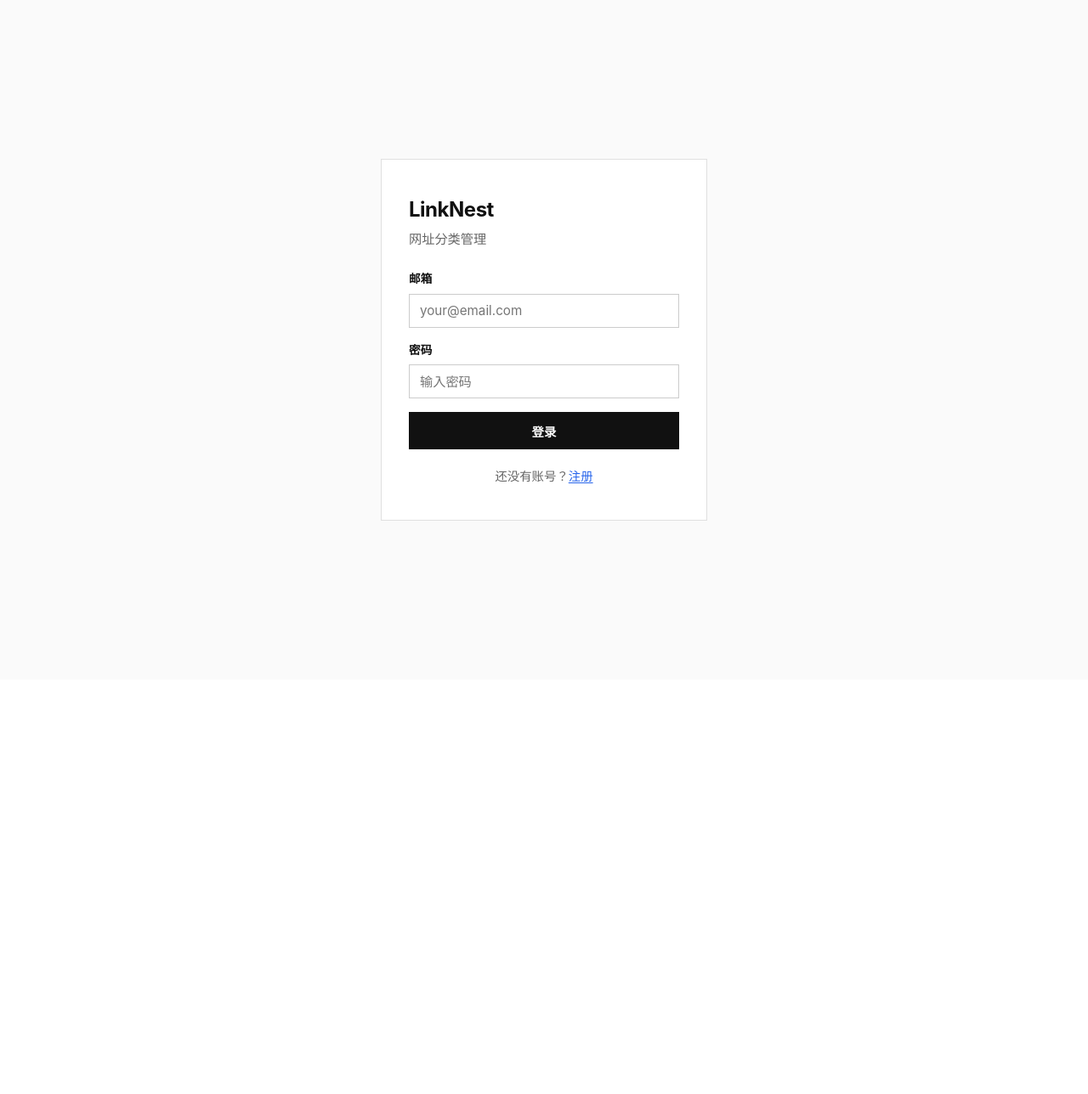
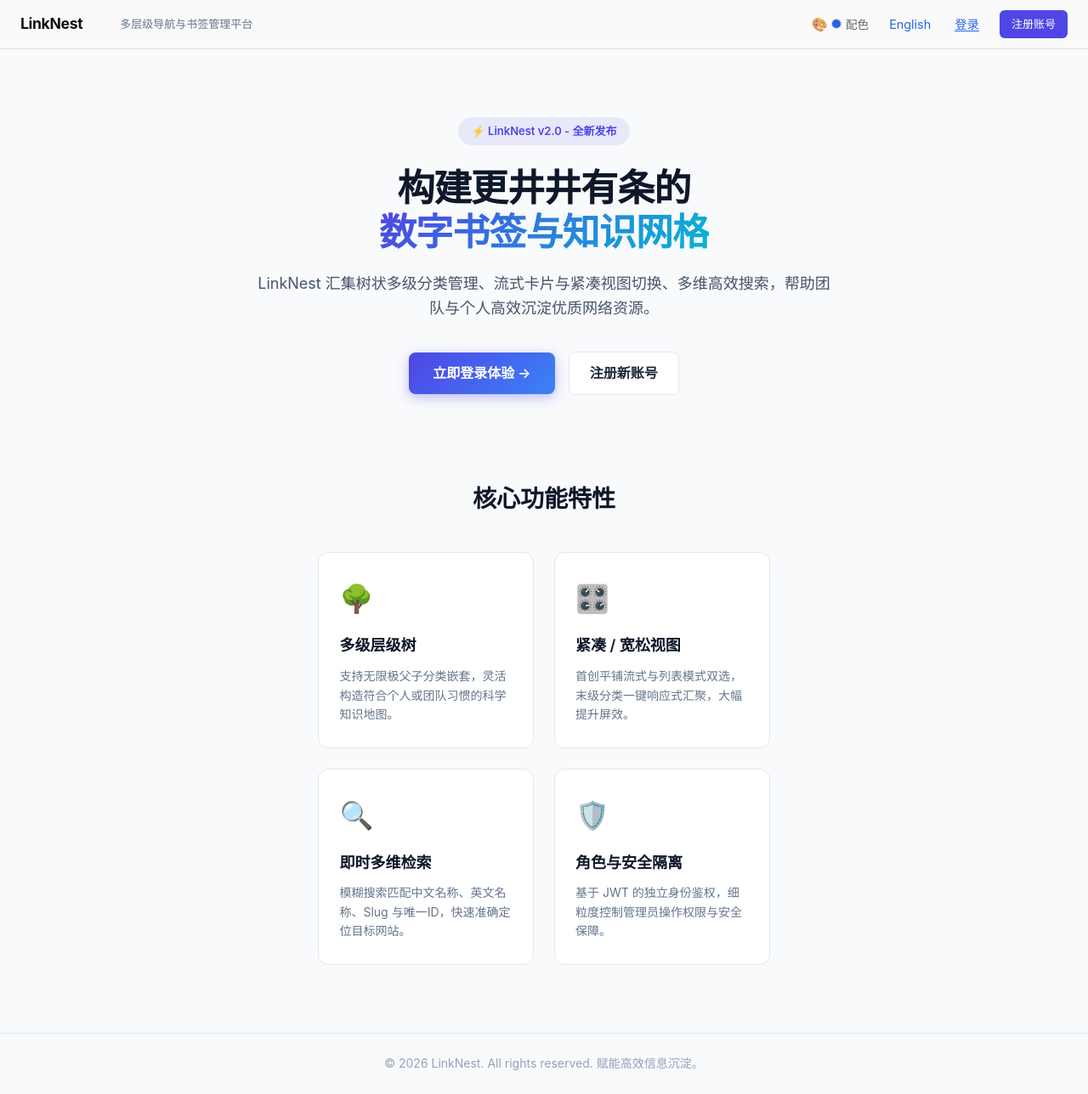
Before and after one commit to shange6/linknest, a Vue app in the folder frontend/: page / in a window 1280 px wide. Before the commit this address led to /login. Shown: the whole page at 85% size. Before the commit the page ends 800 px from the top, so only its background shows below. Built offline with nearby package versions, Linux system fonts and the light colour scheme.

Commit message:
移动bookmarks页面位置

```diff
--- a/frontend/src/router/index.js
+++ b/frontend/src/router/index.js
@@ -2,12 +2,14 @@
 import LoginView from '../views/LoginView.vue'
 import RegisterView from '../views/RegisterView.vue'
 import HomeView from '../views/HomeView.vue'
+import BookmarksView from '../views/BookmarksView.vue'
 import CategoryManagerView from '../views/CategoryManagerView.vue'
 
 const routes = [
+  { path: '/', name: 'home', component: HomeView },
   { path: '/login', name: 'login', component: LoginView },
   { path: '/register', name: 'register', component: RegisterView },
-  { path: '/', name: 'home', component: HomeView, meta: { requiresAuth: true } },
+  { path: '/admin/bookmarks', name: 'bookmarks', component: BookmarksView, meta: { requiresAuth: true, requiresAdmin: true } },
   { path: '/admin/categories', name: 'category-manager', component: CategoryManagerView, meta: { requiresAuth: true, requiresAdmin: true } },
 ]
 
--- /dev/null
+++ b/frontend/src/views/BookmarksView.vue
@@ -0,0 +1,115 @@
+<template>
+  <div class="home">
+    <header class="app-header">
+      <div class="header-left">
+        <router-link to="/" class="logo-link">
+          <h1 class="logo">LinkNest</h1>
+        </router-link>
+        <nav class="header-nav">
+          <router-link to="/admin/bookmarks" class="nav-item active">书签</router-link>
+          <router-link v-if="auth.isAdmin" to="/admin/categories" class="nav-item">分类管理</router-link>
+        </nav>
+      </div>
+      <div class="header-right">
+        <ColorThemeSelector />
+        <button @click="auth.setLocale(auth.locale === 'zh' ? 'en' : 'zh')" class="btn-text" style="margin-right: 12px;">
+          {{ auth.locale === 'zh' ? 'English' : '中文' }}
+        </button>
+        <span class="user-info">{{ auth.username }} <span class="badge-admin" v-if="auth.isAdmin">管理员</span></span>
+        <button @click="handleLogout" class="btn-text">登出</button>
+      </div>
+    </header>
+
+    <div class="main-layout">
+      <aside class="sidebar">
+        <div class="sidebar-header">
+          <h2 class="sidebar-title">书签分类</h2>
+          <button v-if="categoryStore.selectedNode" @click="categoryStore.clearSelection(); bookmarkStore.setCategoryFilter(null)" class="btn-text-sm">
+            清除筛选
+          </button>
+        </div>
+        <div class="category-tree" v-if="!categoryStore.loading">
+          <CategoryNode
+            v-for="node in categoryStore.tree"
+            :key="node.id"
+            :node="node"
+            :depth="0"
+          />
+        </div>
+        <p v-else class="loading-text">加载分类中...</p>
+      </aside>
+
+      <main class="content">
+        <BookmarkList />
+      </main>
+    </div>
+
+    <BookmarkEditor
+      v-if="editorVisible"
+      :editing="editingBookmark"
+      @close="closeEditor"
+      @saved="onSaved"
+    />
+  </div>
+</template>
+
+<script setup>
+import { ref, onMounted, provide } from 'vue'
+import { useRouter } from 'vue-router'
+import { useAuthStore } from '../stores/auth'
+import { useCategoryStore } from '../stores/categories'
+import { useBookmarkStore } from '../stores/bookmarks'
+import CategoryNode from '../components/CategoryNode.vue'
+import BookmarkList from '../components/BookmarkList.vue'
+import BookmarkEditor from '../components/BookmarkEditor.vue'
+import ColorThemeSelector from '../components/ColorThemeSelector.vue'
+
+const router = useRouter()
+const auth = useAuthStore()
+const categoryStore = useCategoryStore()
+const bookmarkStore = useBookmarkStore()
+
+const editorVisible = ref(false)
+const editingBookmark = ref(null)
+
+function openEditor(bookmark = null) {
+  editingBookmark.value = bookmark
+  editorVisible.value = true
+}
+function closeEditor() {
+  editorVisible.value = false
+  editingBookmark.value = null
+}
+function onSaved() {
+  closeEditor()
+  bookmarkStore.fetchBookmarks()
+}
+
+provide('openEditor', openEditor)
+provide('closeEditor', closeEditor)
+
+async function handleLogout() {
+  auth.logout()
+  router.push('/login')
+}
+
+onMounted(async () => {
+  await categoryStore.fetchTree()
+  await bookmarkStore.fetchBookmarks()
+})
+</script>
+
+<style scoped>
+.logo-link {
+  text-decoration: none;
+  color: inherit;
+}
+.badge-admin {
+  background-color: var(--primary-color, #4f46e5);
+  color: #fff;
+  font-size: 11px;
+  padding: 2px 6px;
+  border-radius: 4px;
+  margin-left: 4px;
+}
+</style>
--- a/frontend/src/views/CategoryManagerView.vue
+++ b/frontend/src/views/CategoryManagerView.vue
@@ -3,9 +3,11 @@
     <!-- Header Navigation -->
     <header class="app-header">
       <div class="header-left">
-        <h1 class="logo">LinkNest</h1>
+        <router-link to="/" class="logo-link">
+          <h1 class="logo">LinkNest</h1>
+        </router-link>
         <nav class="header-nav">
-          <router-link to="/" class="nav-item">书签</router-link>
+          <router-link to="/admin/bookmarks" class="nav-item">书签</router-link>
           <router-link to="/admin/categories" class="nav-item active">分类管理</router-link>
         </nav>
       </div>
--- a/frontend/src/views/homeview.vue
+++ b/frontend/src/views/homeview.vue
@@ -1,98 +1,293 @@
 <template>
-  <div class="home">
+  <div class="home-landing">
+    <!-- Header Navbar -->
     <header class="app-header">
       <div class="header-left">
         <h1 class="logo">LinkNest</h1>
-        <nav class="header-nav">
-          <a href="#" class="nav-item active">书签</a>
-          <router-link v-if="auth.isAdmin" to="/admin/categories" class="nav-item">分类管理</router-link>
-        </nav>
+        <span class="logo-sub">多层级导航与书签管理平台</span>
       </div>
       <div class="header-right">
         <ColorThemeSelector />
         <button @click="auth.setLocale(auth.locale === 'zh' ? 'en' : 'zh')" class="btn-text" style="margin-right: 12px;">
           {{ auth.locale === 'zh' ? 'English' : '中文' }}
         </button>
-        <span class="user-info">{{ auth.username }}</span>
-        <button @click="handleLogout" class="btn-text">登出</button>
+
+        <template v-if="auth.isLoggedIn">
+          <span class="user-greeting">欢迎，{{ auth.username }}</span>
+          <router-link v-if="auth.isAdmin" to="/admin/bookmarks" class="btn-primary-sm">
+            管理后台
+          </router-link>
+          <button @click="handleLogout" class="btn-text" style="margin-left: 12px;">登出</button>
+        </template>
+        <template v-else>
+          <router-link to="/login" class="btn-text" style="margin-right: 8px;">登录</router-link>
+          <router-link to="/register" class="btn-primary-sm">注册账号</router-link>
+        </template>
       </div>
     </header>
 
-    <div class="main-layout">
-      <aside class="sidebar">
-        <div class="sidebar-header">
-          <h2 class="sidebar-title">书签分类</h2>
-          <button v-if="categoryStore.selectedNode" @click="categoryStore.clearSelection(); bookmarkStore.setCategoryFilter(null)" class="btn-text-sm">
-            清除筛选
-          </button>
+    <!-- Hero Section -->
+    <section class="hero-section">
+      <div class="hero-content">
+        <div class="hero-badge">⚡ LinkNest v2.0 - 全新发布</div>
+        <h1 class="hero-title">构建更井井有条的<br /><span class="gradient-text">数字书签与知识网格</span></h1>
+        <p class="hero-desc">
+          LinkNest 汇集树状多级分类管理、流式卡片与紧凑视图切换、多维高效搜索，帮助团队与个人高效沉淀优质网络资源。
+        </p>
+
+        <div class="hero-actions">
+          <template v-if="auth.isLoggedIn">
+            <router-link v-if="auth.isAdmin" to="/admin/bookmarks" class="btn-hero-primary">
+              进入书签管理后台 →
+            </router-link>
+            <router-link v-if="auth.isAdmin" to="/admin/categories" class="btn-hero-secondary">
+              进入分类管理
+            </router-link>
+            <div v-else class="notice-box">
+              您可以联系管理员以获取后台管理授权
+            </div>
+          </template>
+          <template v-else>
+            <router-link to="/login" class="btn-hero-primary">立即登录体验 →</router-link>
+            <router-link to="/register" class="btn-hero-secondary">注册新账号</router-link>
+          </template>
         </div>
-        <div class="category-tree" v-if="!categoryStore.loading">
-          <CategoryNode
-            v-for="node in categoryStore.tree"
-            :key="node.id"
-            :node="node"
-            :depth="0"
-          />
+      </div>
+    </section>
+
+    <!-- Features Grid -->
+    <section class="features-section">
+      <h2 class="section-title">核心功能特性</h2>
+      <div class="features-grid">
+        <div class="feature-card">
+          <div class="feature-icon">🌳</div>
+          <h3>多级层级树</h3>
+          <p>支持无限极父子分类嵌套，灵活构造符合个人或团队习惯的科学知识地图。</p>
         </div>
-        <p v-else class="loading-text">加载分类中...</p>
-      </aside>
 
-      <main class="content">
-        <BookmarkList />
-      </main>
-    </div>
+        <div class="feature-card">
+          <div class="feature-icon">🎛️</div>
+          <h3>紧凑 / 宽松视图</h3>
+          <p>首创平铺流式与列表模式双选，末级分类一键响应式汇聚，大幅提升屏效。</p>
+        </div>
 
-    <BookmarkEditor
-      v-if="editorVisible"
-      :editing="editingBookmark"
-      @close="closeEditor"
-      @saved="onSaved"
-    />
+        <div class="feature-card">
+          <div class="feature-icon">🔍</div>
+          <h3>即时多维检索</h3>
+          <p>模糊搜索匹配中文名称、英文名称、Slug 与唯一ID，快速准确定位目标网站。</p>
+        </div>
+
+        <div class="feature-card">
+          <div class="feature-icon">🛡️</div>
+          <h3>角色与安全隔离</h3>
+          <p>基于 JWT 的独立身份鉴权，细粒度控制管理员操作权限与安全保障。</p>
+        </div>
+      </div>
+    </section>
+
+    <!-- Footer -->
+    <footer class="landing-footer">
+      <p>© 2026 LinkNest. All rights reserved. 赋能高效信息沉淀。</p>
+    </footer>
   </div>
 </template>
 
 <script setup>
-import { ref, onMounted, provide } from 'vue'
 import { useRouter } from 'vue-router'
 import { useAuthStore } from '../stores/auth'
-import { useCategoryStore } from '../stores/categories'
-import { useBookmarkStore } from '../stores/bookmarks'
-import CategoryNode from '../components/CategoryNode.vue'
-import BookmarkList from '../components/BookmarkList.vue'
-import BookmarkEditor from '../components/BookmarkEditor.vue'
 import ColorThemeSelector from '../components/ColorThemeSelector.vue'
 
 const router = useRouter()
 const auth = useAuthStore()
-const categoryStore = useCategoryStore()
-const bookmarkStore = useBookmarkStore()
 
-const editorVisible = ref(false)
-const editingBookmark = ref(null)
-
-function openEditor(bookmark = null) {
-  editingBookmark.value = bookmark
-  editorVisible.value = true
-}
-function closeEditor() {
-  editorVisible.value = false
-  editingBookmark.value = null
-}
-function onSaved() {
-  closeEditor()
-  bookmarkStore.fetchBookmarks()
-}
-
-provide('openEditor', openEditor)
-provide('closeEditor', closeEditor)
-
-async function handleLogout() {
+function handleLogout() {
   auth.logout()
   router.push('/login')
 }
+</script>
 
-onMounted(async () => {
-  await categoryStore.fetchTree()
-  await bookmarkStore.fetchBookmarks()
-})
-</script>
+<style scoped>
+.home-landing {
+  min-height: 100vh;
+  display: flex;
+  flex-direction: column;
+  background-color: var(--bg-color, #f8fafc);
+  color: var(--text-color, #0f172a);
+}
+
+.logo-sub {
+  font-size: 13px;
+  color: var(--text-muted, #64748b);
+  margin-left: 12px;
+}
+
+.user-greeting {
+  font-size: 14px;
+  font-weight: 500;
+  margin-right: 12px;
+}
+
+.btn-primary-sm {
+  background-color: #4f46e5;
+  color: #fff;
+  padding: 6px 14px;
+  border-radius: 6px;
+  font-size: 13px;
+  font-weight: 500;
+  text-decoration: none;
+  transition: background-color 0.2s;
+}
+
+.btn-primary-sm:hover {
+  background-color: #4338ca;
+}
+
+/* Hero Section */
+.hero-section {
+  padding: 80px 24px 60px;
+  text-align: center;
+  max-width: 900px;
+  margin: 0 auto;
+}
+
+.hero-badge {
+  display: inline-block;
+  padding: 6px 16px;
+  background-color: rgba(79, 70, 229, 0.1);
+  color: #4f46e5;
+  font-size: 13px;
+  font-weight: 600;
+  border-radius: 20px;
+  margin-bottom: 24px;
+}
+
+.hero-title {
+  font-size: 44px;
+  line-height: 1.2;
+  font-weight: 800;
+  letter-spacing: -0.02em;
+  margin-bottom: 20px;
+}
+
+.gradient-text {
+  background: linear-gradient(135deg, #4f46e5 0%, #06b6d4 100%);
+  -webkit-background-clip: text;
+  -webkit-text-fill-color: transparent;
+}
+
+.hero-desc {
+  font-size: 18px;
+  line-height: 1.6;
+  color: var(--text-muted, #475569);
+  max-width: 680px;
+  margin: 0 auto 36px;
+}
+
+.hero-actions {
+  display: flex;
+  justify-content: center;
+  gap: 16px;
+  align-items: center;
+}
+
+.btn-hero-primary {
+  background: linear-gradient(135deg, #4f46e5 0%, #3b82f6 100%);
+  color: #fff;
+  padding: 12px 28px;
+  border-radius: 8px;
+  font-size: 16px;
+  font-weight: 600;
+  text-decoration: none;
+  box-shadow: 0 4px 14px rgba(79, 70, 229, 0.35);
+  transition: transform 0.2s, box-shadow 0.2s;
+}
+
+.btn-hero-primary:hover {
+  transform: translateY(-2px);
+  box-shadow: 0 6px 20px rgba(79, 70, 229, 0.45);
+}
+
+.btn-hero-secondary {
+  background-color: var(--card-bg, #fff);
+  color: var(--text-color, #1e293b);
+  border: 1px solid var(--border-color, #e2e8f0);
+  padding: 12px 24px;
+  border-radius: 8px;
+  font-size: 16px;
+  font-weight: 600;
+  text-decoration: none;
+  transition: background-color 0.2s;
+}
+
+.btn-hero-secondary:hover {
+  background-color: var(--hover-bg, #f1f5f9);
+}
+
+.notice-box {
+  padding: 10px 18px;
+  background-color: rgba(234, 179, 8, 0.1);
+  color: #854d0e;
+  border-radius: 6px;
+  font-size: 14px;
+}
+
+/* Features Section */
+.features-section {
+  max-width: 1100px;
+  margin: 40px auto 80px;
+  padding: 0 24px;
+}
+
+.section-title {
+  text-align: center;
+  font-size: 28px;
+  font-weight: 700;
+  margin-bottom: 40px;
+}
+
+.features-grid {
+  display: grid;
+  grid-template-columns: repeat(auto-fit, minmax(240px, 1fr));
+  gap: 24px;
+}
+
+.feature-card {
+  background-color: var(--card-bg, #ffffff);
+  border: 1px solid var(--border-color, #e2e8f0);
+  border-radius: 12px;
+  padding: 28px 24px;
+  transition: transform 0.2s, box-shadow 0.2s;
+}
+
+.feature-card:hover {
+  transform: translateY(-4px);
+  box-shadow: 0 10px 25px -5px rgba(0, 0, 0, 0.05);
+}
+
+.feature-icon {
+  font-size: 32px;
+  margin-bottom: 16px;
+}
+
+.feature-card h3 {
+  font-size: 18px;
+  font-weight: 600;
+  margin-bottom: 10px;
+}
+
+.feature-card p {
+  font-size: 14px;
+  color: var(--text-muted, #64748b);
+  line-height: 1.6;
+}
+
+/* Footer */
+.landing-footer {
+  margin-top: auto;
+  padding: 24px;
+  text-align: center;
+  border-top: 1px solid var(--border-color, #e2e8f0);
+  font-size: 14px;
+  color: var(--text-muted, #94a3b8);
+}
+</style>
```
Also changed, not shown: 1 other file (tests, documents, lock files or other folders).
